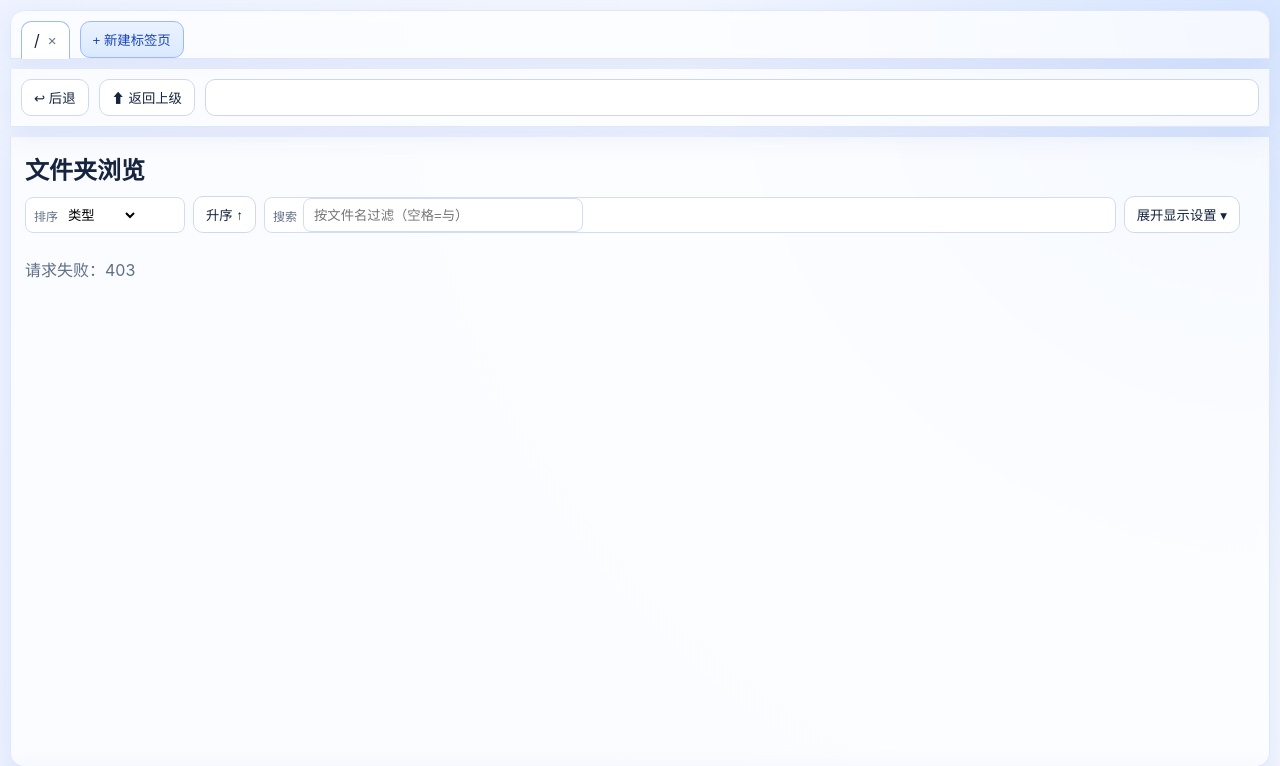
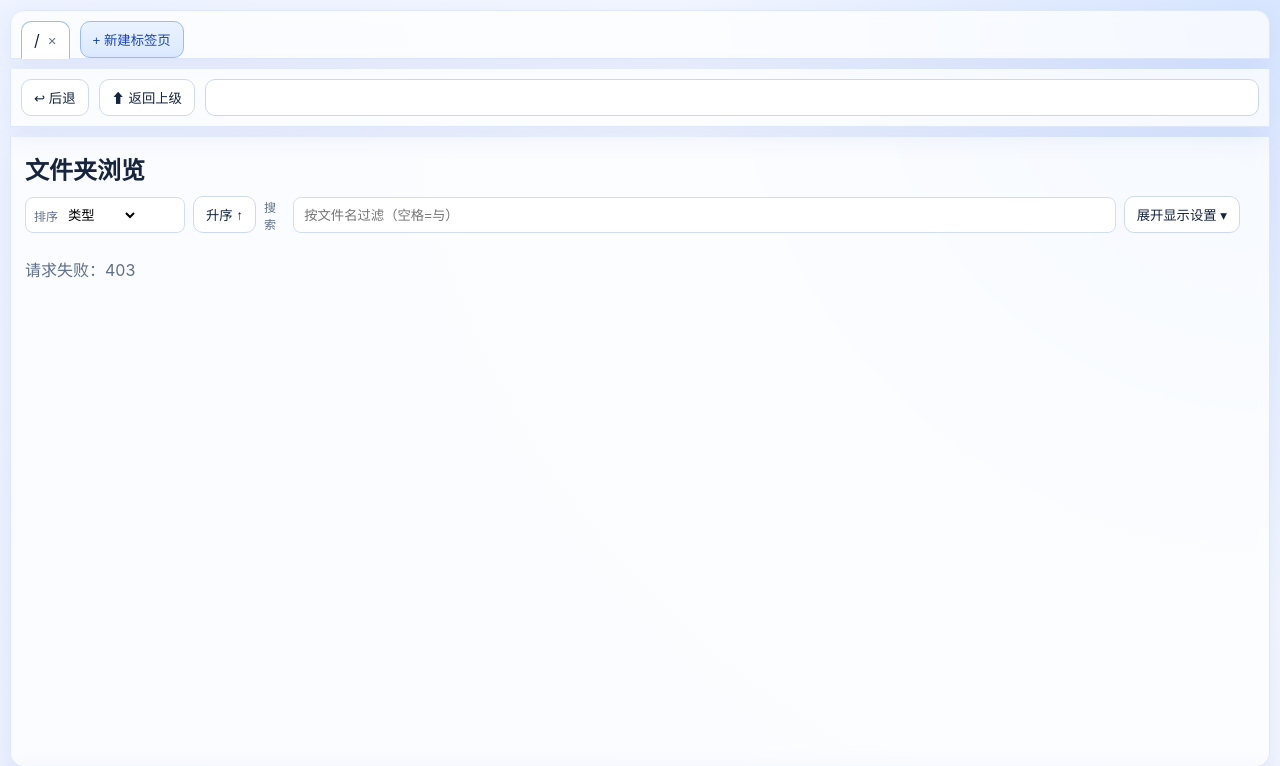
Before and after one commit to mohaige-real/web-file-explorer, a Flask app: page / in a window 1280 px wide. Shown: the top 766 px of the page. Run offline with Flask 3, Linux system fonts and the light colour scheme.

Commit message:
style: align search input size with compact toolbar controls

```diff
--- a/static/styles.css
+++ b/static/styles.css
@@ -113,6 +113,8 @@ body { margin: 0; background: radial-gradient(circle at top right, #d8e6ff 0, #f
 .compact-controls { width: 100%; }
 .compact-item { min-width: 160px; }
 .search-item { flex: 1; min-width: 260px; }
+.search-item { border: none !important; background: transparent !important; padding: 0 !important; }
+.search-item input { width: 100%; min-height: 36px !important; height: 36px; margin: 0; }
 
 .display-settings {
   display: none;
```
